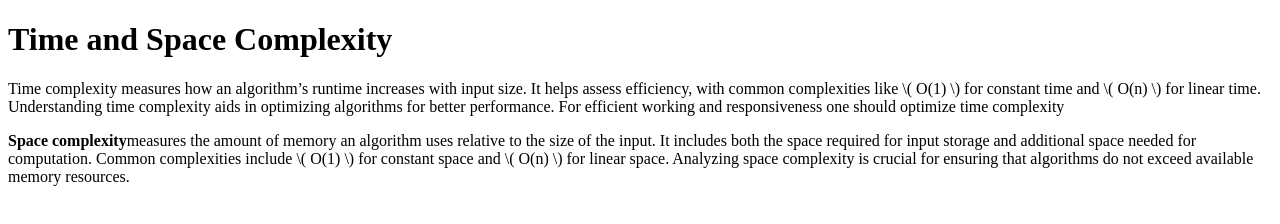
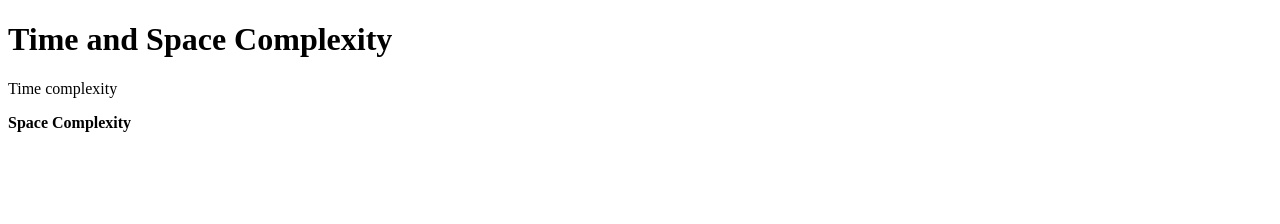
Before and after one commit to acciojob/time-and-space-complexity-HardikaShrivastava01, a website: page main.html in a window 1280 px wide. Drawn offline with Linux system fonts and the light colour scheme.

Commit message:
created a submission

```diff
--- a/main.html
+++ b/main.html
@@ -5,8 +5,8 @@
 <head>
 	<link rel="stylesheet" href="styles.css">
 	<h1>Time and Space Complexity</h1>
-	<p>Time complexity measures how an algorithm’s runtime increases with input size. It helps assess efficiency, with common complexities like \( O(1) \) for constant time and \( O(n) \) for linear time. Understanding time complexity aids in optimizing algorithms for better performance. For efficient working and responsiveness one should optimize time complexity</p>
-	<p><b>Space complexity</b>measures the amount of memory an algorithm uses relative to the size of the input. It includes both the space required for input storage and additional space needed for computation. Common complexities include \( O(1) \) for constant space and \( O(n) \) for linear space. Analyzing space complexity is crucial for ensuring that algorithms do not exceed available memory resources.</p>
+	<p>Time complexity</p>
+	<p><b>Space Complexity</b></p>
 </head>
 
 <body>
```
